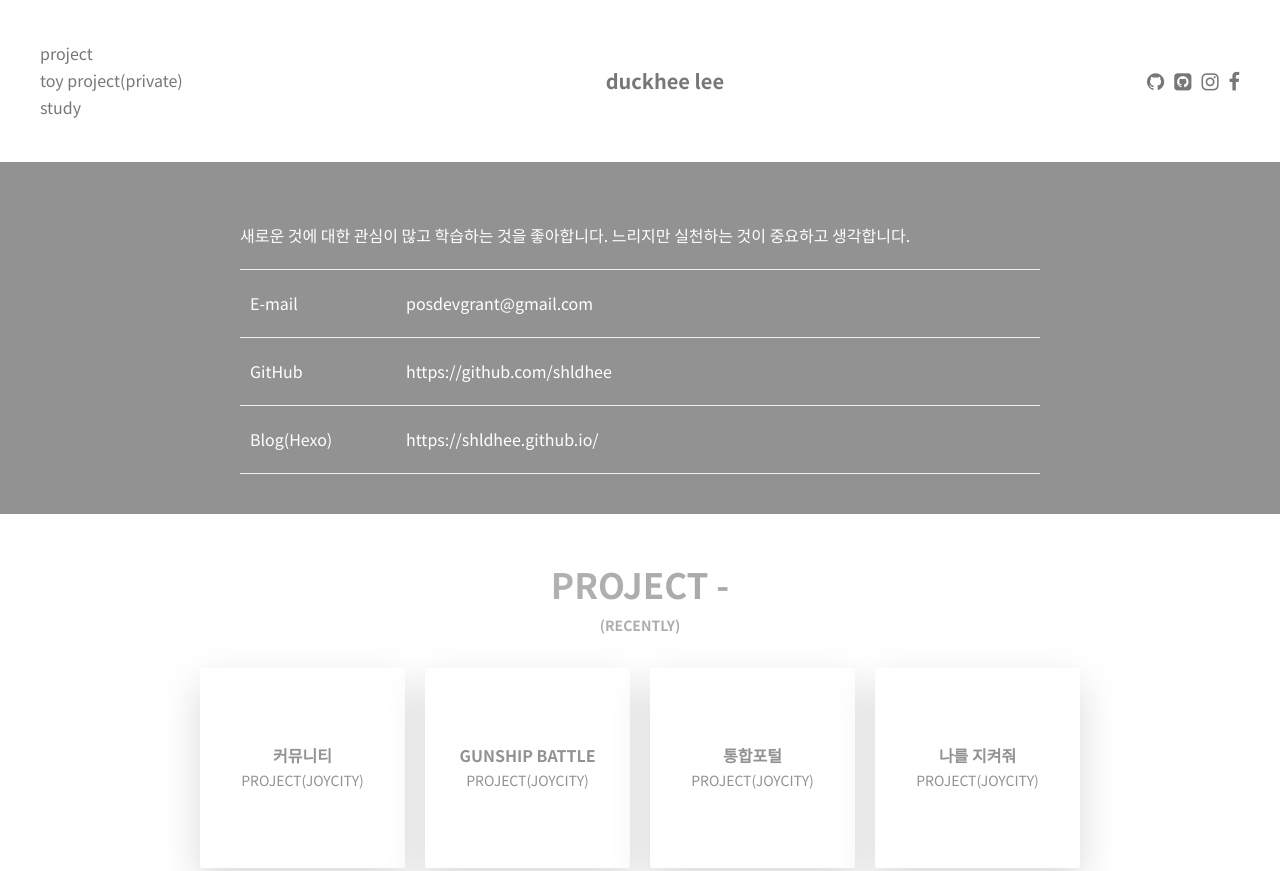
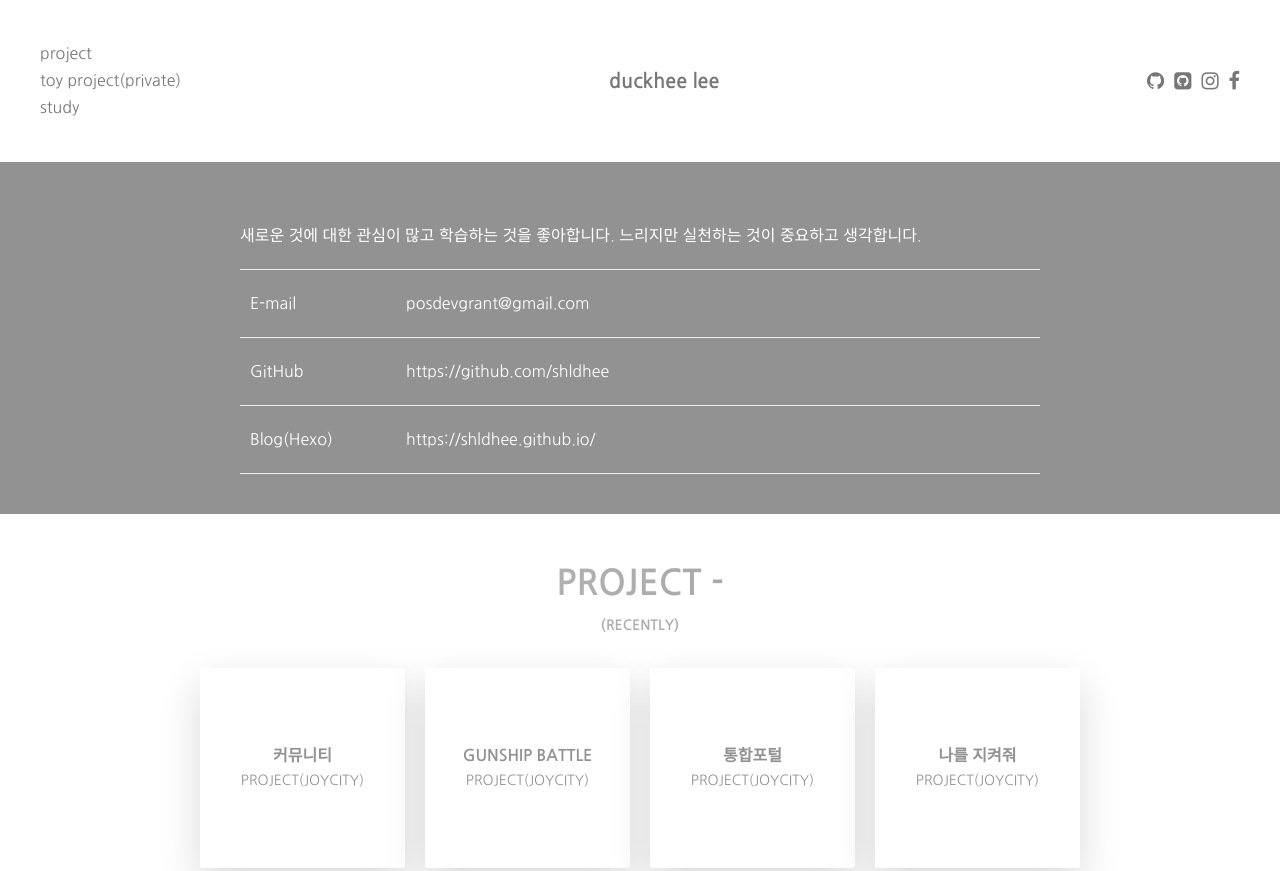
Before and after one commit to shldhee/study-project, a website: page index.html in a window 1280 px wide. Shown: the top 871 px of the page. Drawn offline with Linux system fonts and the light colour scheme.

Commit message:
change font

```diff
--- a/index.html
+++ b/index.html
@@ -8,8 +8,7 @@
   <title>LEE DUCK HEE</title>
   <link rel="stylesheet" href="css/style.css">
   <link rel="stylesheet" href="css/font-awesome.min.css">
-  <link href="https://fonts.googleapis.com/css?family=Noto+Sans+SC:400,700|Noto+Serif+KR:400,700&amp;subset=korean"
-    rel="stylesheet">
+  <link href="https://fonts.googleapis.com/css?family=Nanum+Gothic:400,700&amp;subset=korean" rel="stylesheet">
 </head>
 
 <body>
--- a/sass/base/_typography.scss
+++ b/sass/base/_typography.scss
@@ -1,5 +1,5 @@
 body {
-    font-family: 'Noto Sans SC', 'Noto Serif KR', sans-serif, serif;
+    font-family: 'Nanum Gothic', sans-serif;
     font-weight: 400;
     /*font-size: 16px;*/
     line-height: 1.7;
```
Also changed, not shown: css/style.css.
